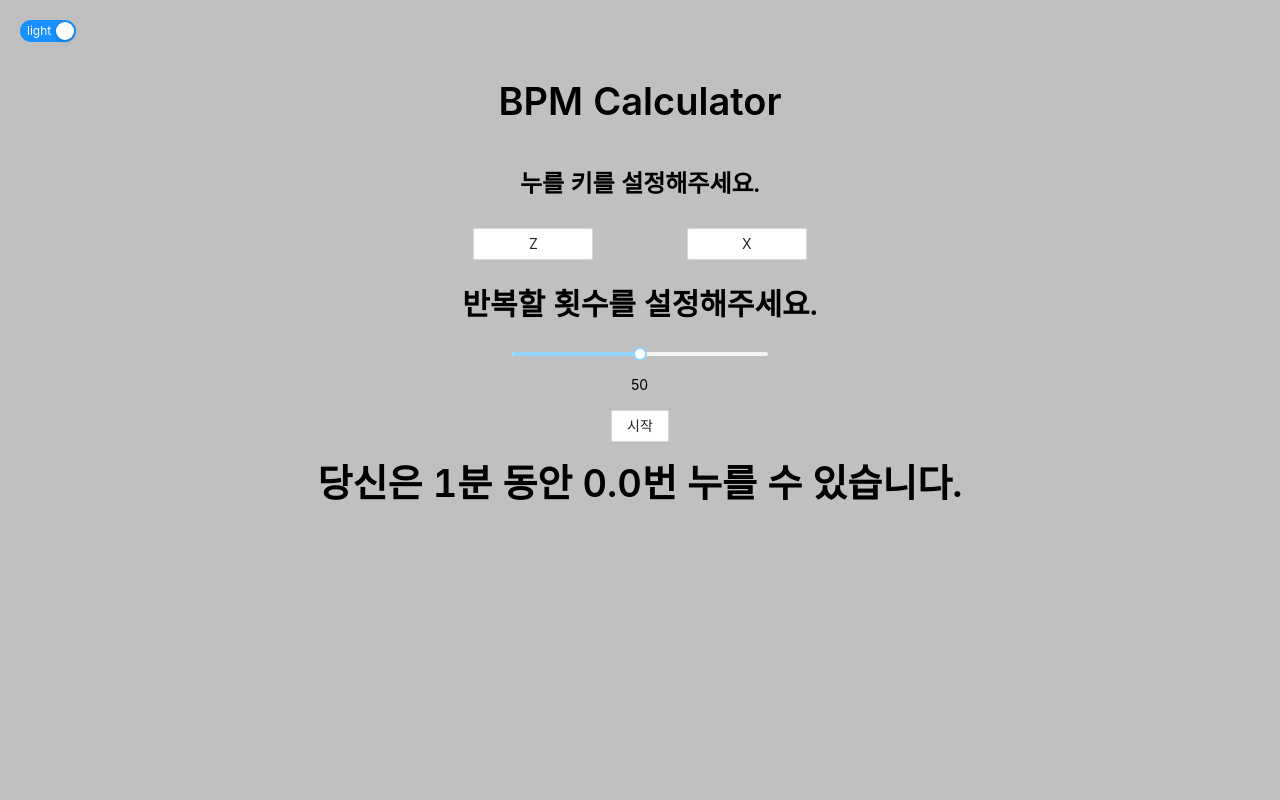
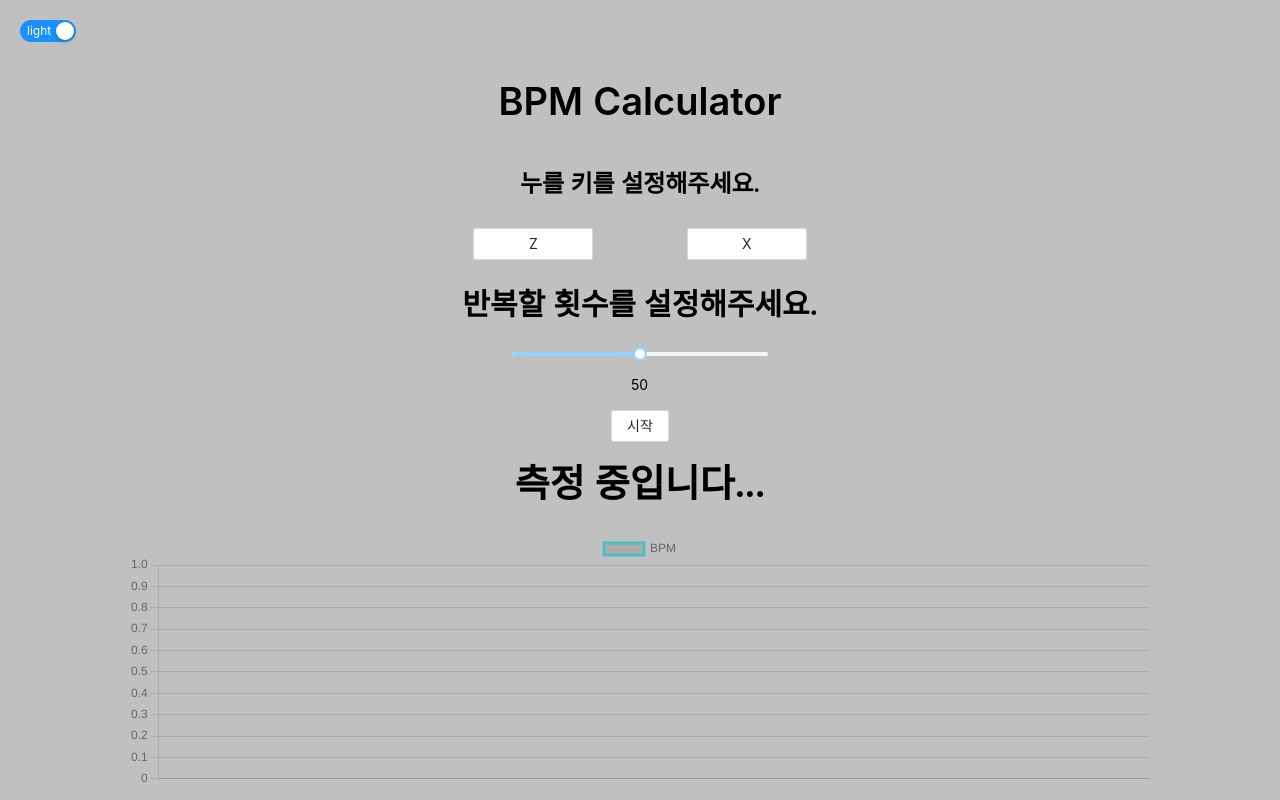
Before and after one commit to wildDoubt/react-webgame, a React (Create React App) app in the folder 7. BPM calculator/bpm-calculator/: page / in a window 1280 px wide. Built offline with nearby package versions, Linux system fonts and the light colour scheme.

Commit message:
feat: Draw bpm result graph

```diff
--- a/7. BPM calculator/bpm-calculator/src/BPM/BPMForm.js
+++ b/7. BPM calculator/bpm-calculator/src/BPM/BPMForm.js
@@ -1,5 +1,5 @@
 import {Button, Slider} from 'antd';
-import React, {useState, useRef} from 'react';
+import React, {useState, useRef, useEffect} from 'react';
 import BPMCount from "./BPMCount";
 import Title from "antd/es/typography/Title";
 import BPMResult from "./BPMResult";
@@ -9,9 +9,20 @@ function BPMForm({style, key1, key2}) {
     const [disabled, setDisabled] = useState(false);
     const [keyCount, setKeyCount] = useState(0)
     const [recorded, setRecorded] = useState(false);
+    const [results, setResults] = useState([]);
+
     const start_time = useRef();
     const end_time = useRef();
     const result_bpm = useRef(0.0);
+
+
+
+    useEffect(()=>{
+        setResults((prevResults)=>(
+            [...prevResults, result_bpm.current]
+            )
+        );
+    }, [result_bpm.current]);
 
     const onKeyPress = (e) => {
         const keyPress = String.fromCharCode(e.charCode).toUpperCase();
@@ -55,6 +66,7 @@ function BPMForm({style, key1, key2}) {
     const onClickStartButton = () => {
         setDisabled(true);
         setRecorded(true);
+        setResults([]);
     }
 
     return (
@@ -86,7 +98,7 @@ function BPMForm({style, key1, key2}) {
                 onClick={onClickStartButton}
                 style={{margin: '10px auto'}}
                 onKeyPress={onKeyPress}>시작</Button>
-            <BPMResult style={style} result={result_bpm.current}/>
+            <BPMResult style={style} results={results}/>
         </>
     )
 }
--- a/7. BPM calculator/bpm-calculator/src/BPM/BPMResult.js
+++ b/7. BPM calculator/bpm-calculator/src/BPM/BPMResult.js
@@ -1,22 +1,59 @@
 import Title from "antd/es/typography/Title";
-import {useState} from 'react';
+import {Line} from "react-chartjs-2"
+import {memo, useCallback} from "react";
 
-function BPMResult({style, result}) {
-    const [state, setState] = useState('waiting');
+const BPMResult = memo(function BPMResult({style, results}) {
 
-    const renderResult = () => {
-        return state === 'waiting'
+    const renderResultText = () => {
+        return results[results.length - 1] > 0
             ? <Title style={style}>
-                당신은 1분 동안 {result.toFixed(1)}번 누를 수 있습니다.
+                당신은 1분 동안 {results[results.length - 1].toFixed(1)}번 누를 수 있습니다.
             </Title>
-            : null;
+            : <Title style={style}>
+                측정 중입니다...
+            </Title>;
     }
+
+    const renderGraph = useCallback(() => {
+        const data = {
+            labels: Array.from({length: results.length-1}, (v, i) => i),
+            datasets: [{
+                label: 'BPM',
+                data: results.slice(1, -1),
+                fill: false,
+                borderColor: 'rgb(75, 192, 192)',
+                tension: 0.1
+            }],
+        };
+        const options = {
+            animation: {
+                duration: 0
+            }
+        }
+        return <div
+            style={
+                {
+                    textAlign: 'center',
+                    width:'80%',
+                    justifyContent:'center',
+                    margin:'auto'
+                }
+            }>
+            <Line
+                data={data}
+                type='line'
+                options={options}
+                width={4}
+                height={1}/>
+        </div>
+    }, [results])
 
     return (
         <>
-            {renderResult()}
+            {renderResultText()}
+            {renderGraph()}
         </>
     )
-}
+})
 
 export default BPMResult;
```
